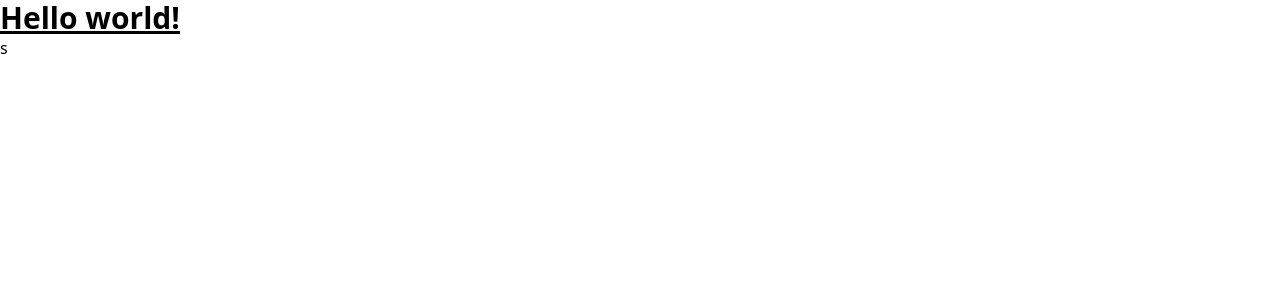
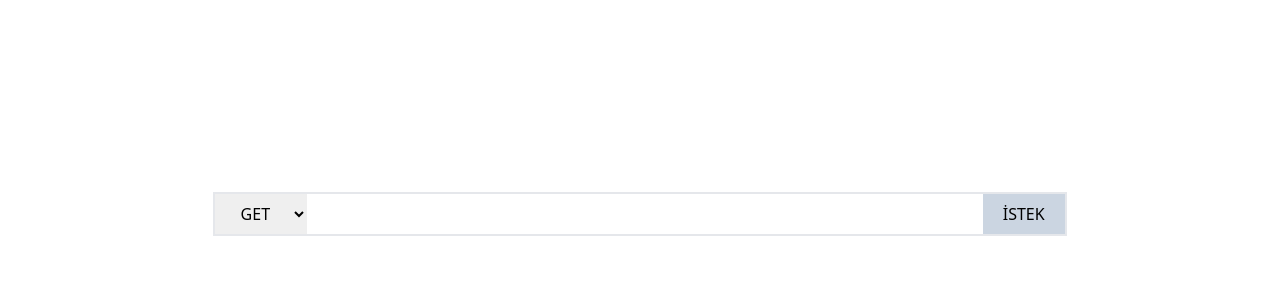
Before and after one commit to batuhanbaybas/my-wish, a React (Create React App) app: page / in a window 1280 px wide. Shown: the top 300 px of the page. Built offline with nearby package versions, Linux system fonts and the light colour scheme.

Commit message:
request input component added

```diff
--- a/package.json
+++ b/package.json
@@ -3,6 +3,7 @@
   "version": "0.1.0",
   "private": true,
   "dependencies": {
+    "@reduxjs/toolkit": "^1.7.2",
     "@testing-library/jest-dom": "^5.16.2",
     "@testing-library/react": "^12.1.3",
     "@testing-library/user-event": "^13.5.0",
--- a/src/App.js
+++ b/src/App.js
@@ -1,10 +1,11 @@
+import MainPage from "./Page/MainPage/MainPage";
 
 function App() {
   return (
-    <div className="App">
-      <h1 className="text-3xl font-bold underline">
-        Hello world!
-      </h1>s
+    <div className="w-full h-screen">
+      <div className="mx-auto w-2/3">
+      <MainPage />
+      </div>
     </div>
   );
 }
--- /dev/null
+++ b/src/Components/RequestInput/RequestInput.js
@@ -0,0 +1,22 @@
+import React from 'react'
+
+const RequestInput = () => {
+    const handleClick = () => {
+        alert("İstek atıldı")
+    }
+    return (
+        <>
+            <select className='text-center p-2'>
+                <option value='GET'>GET</option>
+                <option value='POST'>POST</option>
+                <option value='PUT'>PUT</option>
+                <option value='DELETE'>DELETE</option>
+            </select>
+
+            <input className='w-full outline-none p-1' />
+            <button onClick={handleClick} className='bg-slate-300 w-fit px-5' >İSTEK</button>
+        </>
+    )
+}
+
+export default RequestInput
--- /dev/null
+++ b/src/Page/MainPage/MainPage.js
@@ -0,0 +1,13 @@
+import React from 'react'
+import RequestInput from '../../Components/RequestInput/RequestInput'
+
+const MainPage = () => {
+
+    return (
+        <div className='border-2 flex justify-between mt-48'>
+            <RequestInput />
+        </div>
+    )
+}
+
+export default MainPage
```
Also changed, not shown: 1 other file (tests, documents, lock files or other folders).
